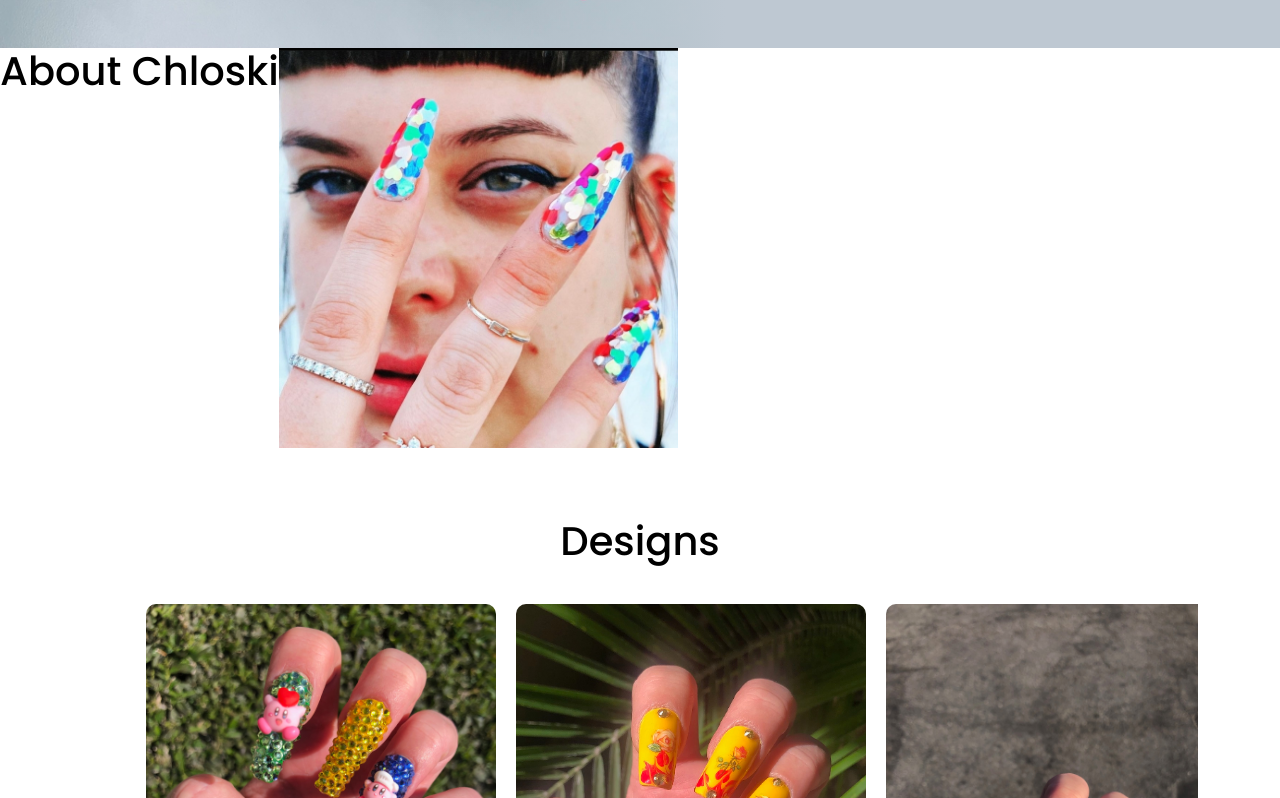
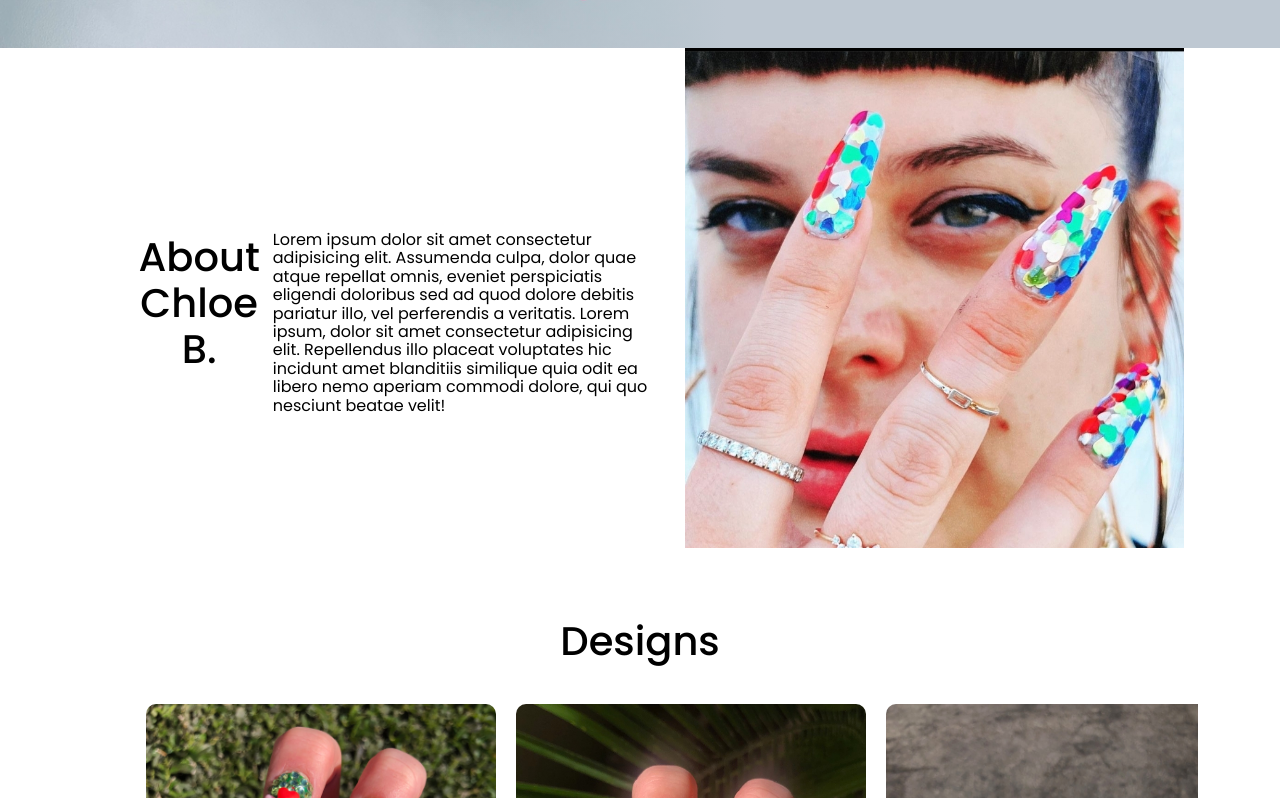
Before and after one commit to minyhong/Chloski, a plain HTML site: page index.html in a window 1280 px wide. Shown: the part 652-1450 px from the top of the page. Drawn offline with nearby package versions, Linux system fonts and the light colour scheme.

Commit message:
figruing more of the about me section with all the divs...

```diff
--- a/css/style.css
+++ b/css/style.css
@@ -142,11 +142,32 @@ a {
 /* about me section */
 .aboutme-container {
      display: flex;
-     height: 450px;
+     justify-content: center;
+     height: 550px;
+}
+
+.about-me {
+     display: flex;
+     justify-content: space-between;
+     width: 85%;
+}
+
+.about-me-paragraph {
+     display: flex;
+     justify-content: center;
+     align-items: center;
+}
+
+.about-me-paragraph p {
+     width: 65%;
+}
+
+.about-category {
+     width: 25%;
 }
 
 .artist-image img {
-     height: 400px;
+     height: 500px;
 }
 
 /* image slider */
--- a/index.html
+++ b/index.html
@@ -46,9 +46,14 @@
 <!-- ABOUT ME SECTION -->
 		<section class="about-section">
 			<div class="aboutme-container">
-				<h2 class="about-category">About Chloski</h2>
-				<div class="artist-image">
-					<img src="images/chloes-nailpics/Screenshot_20220522-203527_Instagram.jpg" alt="Picture of the artist">
+				<div class="about-me">
+					<div class="about-me-paragraph">
+						<h2 class="about-category">About Chloe B.</h2>
+						<p> Lorem ipsum dolor sit amet consectetur adipisicing elit. Assumenda culpa, dolor quae atque repellat omnis, eveniet perspiciatis eligendi doloribus sed ad quod dolore debitis pariatur illo, vel perferendis a veritatis. Lorem ipsum, dolor sit amet consectetur adipisicing elit. Repellendus illo placeat voluptates hic incidunt amet blanditiis similique quia odit ea libero nemo aperiam commodi dolore, qui quo nesciunt beatae velit!</p>
+					</div>
+					<div class="artist-image">
+						<img src="images/chloes-nailpics/Screenshot_20220522-203527_Instagram.jpg" alt="Picture of the artist">
+					</div>
 				</div>
 			</div>
 		</section>
```
